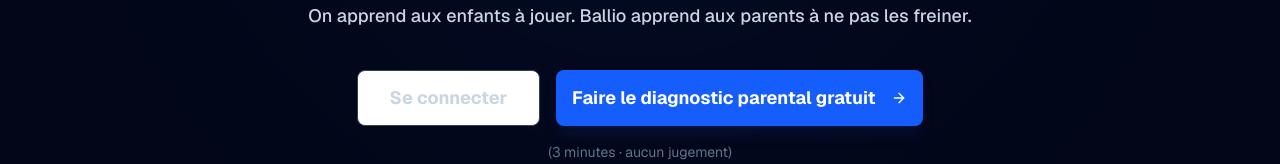
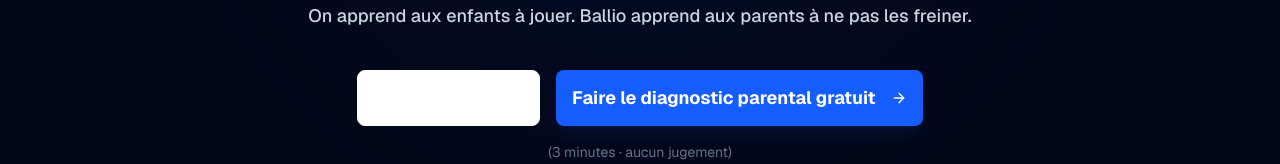
Before and after one commit to herdroud/ballio, a Next.js app: page / in a window 1280 px wide. Shown: the part 636-800 px from the top of the page. Built offline with nearby package versions, Linux system fonts and the light colour scheme.

Commit message:
fix: couleur bouton connexion landing page
Texte blanc sur fond transparent pour meilleure lisibilité

```diff
--- a/components/landing/Hero.tsx
+++ b/components/landing/Hero.tsx
@@ -54,7 +54,7 @@
                     className="flex flex-col items-center gap-4"
                 >
                     <div className="flex flex-col sm:flex-row items-center justify-center gap-4">
-                        <Button size="lg" variant="outline" className="h-14 px-8 text-lg font-bold border-slate-700 text-slate-300 hover:text-white hover:bg-slate-800 transition-all" asChild>
+                        <Button size="lg" variant="outline" className="h-14 px-8 text-lg font-bold border-white text-white hover:bg-white hover:text-slate-900 transition-all" asChild>
                             <Link href="/login">
                                 Se connecter
                             </Link>
```
